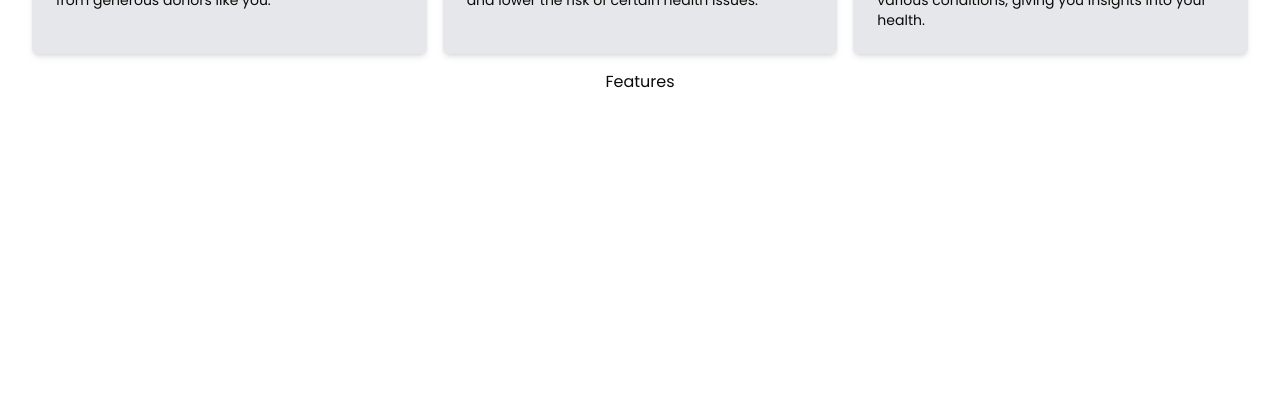
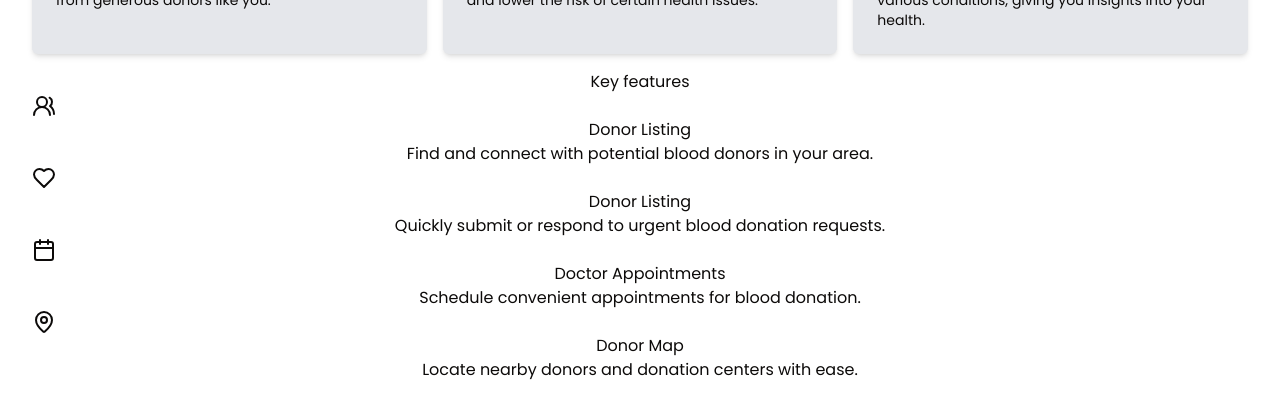
Before and after one commit to aces-erc/aces_techfest_hackathon_v7_bit_buster, a React (Vite) app in the folder Frontend/: page / in a window 1280 px wide. Shown: the part 1051-1462 px from the top of the page. Before the commit the page ends 1177 px from the top, so only its background shows below. Built offline with nearby package versions, Linux system fonts and the light colour scheme.

Commit message:
update features

```diff
--- /dev/null
+++ b/Frontend/src/components/landing/feature_box.jsx
@@ -0,0 +1,15 @@
+import React from 'react'
+
+const Feature = ({title, description, children}) => {
+  return (
+    <div>
+        {children}
+        <h1>
+            {title}
+        </h1>
+        <p>{description}</p>
+    </div>
+  )
+}
+
+export default Feature
--- a/Frontend/src/components/landing/features.jsx
+++ b/Frontend/src/components/landing/features.jsx
@@ -1,9 +1,25 @@
-import React from 'react'
+import React from "react";
+import Feature from "./feature_box";
+import { Calendar, Heart, LocateIcon, MapPin, PinIcon, UsersRound } from "lucide-react";
 
 const Features = () => {
   return (
-    <div>Features</div>
-  )
-}
+    <div>
+      <div>
+        <h1>
+          <span>Key</span> features
+        </h1>
+      </div>
 
-export default Features
+      <div>
+        <Feature title="Donor Listing" description="Find and connect with potential blood donors in your area."><UsersRound /></Feature>
+        <Feature title="Donor Listing" description="Quickly submit or respond to urgent blood donation requests."><Heart /></Feature>
+        <Feature title="Doctor Appointments" description="Schedule convenient appointments for blood donation."><Calendar /></Feature>
+        <Feature title="Donor Map" description="Locate nearby donors and donation centers with ease."><MapPin /></Feature>
+
+      </div>
+    </div>
+  );
+};
+
+export default Features;
```
